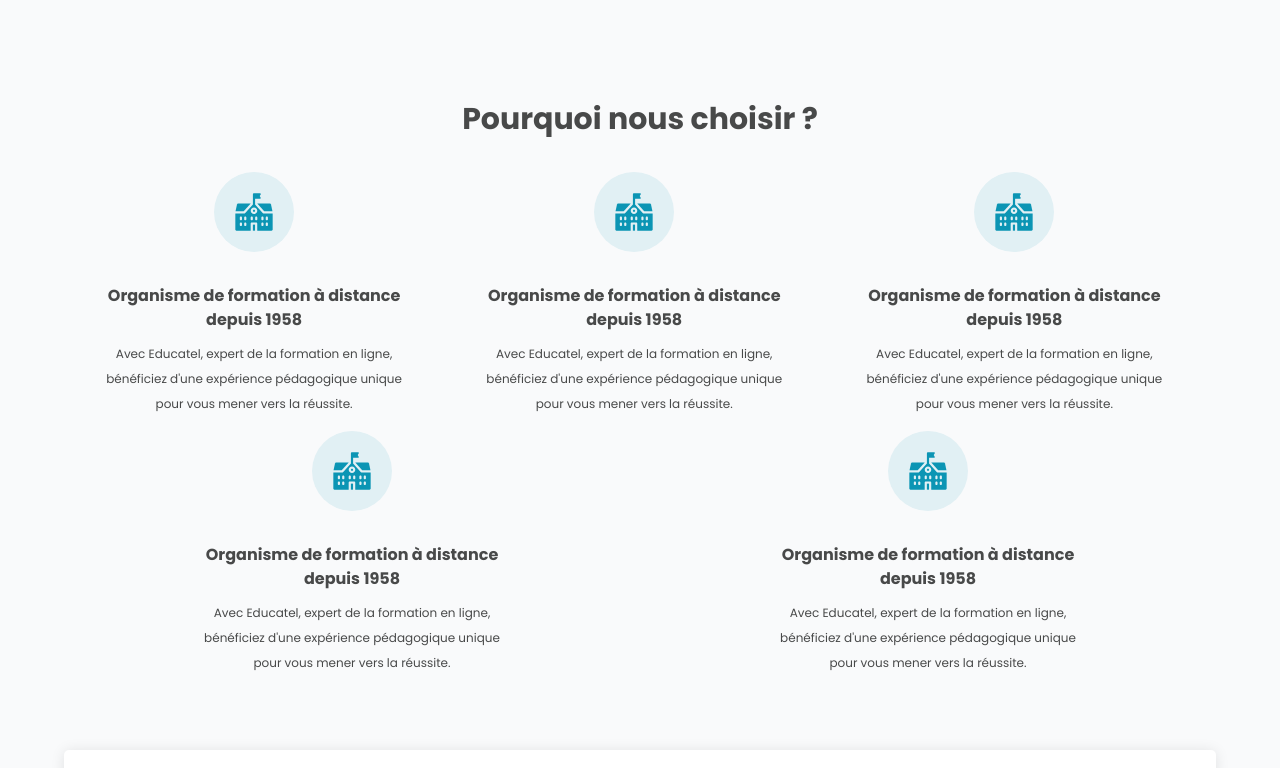
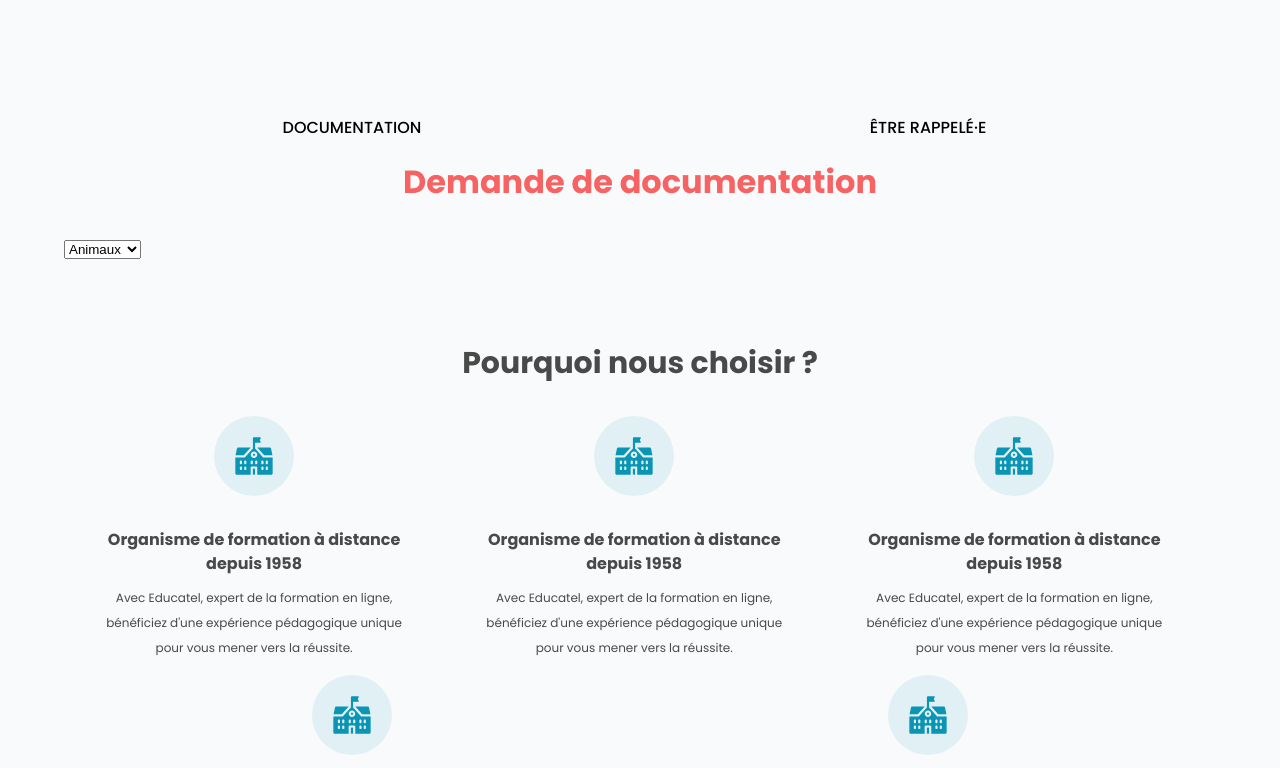
Before and after one commit to MarCarp/Educatel-HomePage, a plain HTML site: page index.html in a window 1280 px wide. Shown: the part 1705-2473 px from the top of the page. Drawn offline with Linux system fonts and the light colour scheme; a script that the page names is missing.

Commit message:
Add formulaire block first part

```diff
--- a/index.html
+++ b/index.html
@@ -158,6 +158,30 @@
                 </ul>
             </div>
         </section>
+        <section class="block formulaire">
+            <div class="container">
+                <div class="formulaire">
+                    <div class="tabs-row">
+                        <div class="documentation-tab tab">
+                            Documentation
+                        </div>
+                        <div class="webcallback-tab tab">
+                            Être rappelé·e
+                        </div>
+                    </div>
+                    <div class="documentation-form">
+                        <h2 class="title">Demande de documentation</h2>
+                        <form id="documentation" action="#" method="post">
+                            <select name="sector" id="sector">
+                                <option value="animaux">Animaux</option>
+                                <option value="">Bien-être</option>
+                                <option value="">BTP</option>
+                                </select>
+                        </form>
+                    </div>
+                </div>
+            </div>
+        </section>
         <section class="block reassurances">
             <div class="container">
                 <h2 class="section-title">Pourquoi nous choisir ?</h2>
--- a/style.css
+++ b/style.css
@@ -1,4 +1,4 @@
-@import url('https://fonts.googleapis.com/css2?family=Poppins:wght@400;500;600;700&display=swap');
+@import url("https://fonts.googleapis.com/css2?family=Poppins:wght@400;500;600;700&display=swap");
 
 * {
   box-sizing: border-box;
@@ -7,7 +7,7 @@
 body {
   background-color: var(--neutral-background);
   margin: 0;
-    font-family: 'Poppins', sans-serif;
+  font-family: "Poppins", sans-serif;
 }
 
 /* GLOBAL */
@@ -51,10 +51,10 @@ h2 {
   font-size: 14px;
   font-weight: 600;
   margin-right: 20px;
-    letter-spacing: -.015em;
+  letter-spacing: -0.015em;
   line-height: 1.8;
   text-decoration: none;
-    transition: color .5s ease;
+  transition: color 0.5s ease;
 }
 
 .pre-header a:last-child {
@@ -108,7 +108,7 @@ h2 {
   color: var(--brand-primary);
   cursor: pointer;
   height: 35px;
-    font-family: 'Poppins', sans-serif;
+  font-family: "Poppins", sans-serif;
   font-size: 14px;
   font-weight: 500;
   padding: 5px;
@@ -287,7 +287,7 @@ h2 {
   font-weight: 600;
   padding: 8px 0 0 15px;
   text-decoration: none;
-    transition: color .3s;
+  transition: color 0.3s;
   z-index: 1;
   margin: 0 10px;
   height: 100%;
@@ -320,6 +320,24 @@ h2 {
 
 .block.sectors .sector:nth-child(4n) a {
   margin-right: 0;
+}
+/* BLOCK FORMULAIRE */
+.block.formulaire .title {
+  color: var(--brand-primary);
+  font-size: 32px;
+  line-height: 1.5;
+}
+
+.block.formulaire .tabs-row {
+  display: flex;
+}
+
+.block.formulaire .tab {
+  flex: 1;
+  font-weight: 500;
+  padding: 18px 10px;
+  text-align: center;
+  text-transform: uppercase;
 }
 
 /* BLOCK REASSURANCES */
@@ -407,7 +425,7 @@ footer .cartouche .institutional .logo {
   width: 80px;
 }
 
-footer .cartouche .institutional .logo img{
+footer .cartouche .institutional .logo img {
   width: 100%;
 }
 
```
Lines whose indentation alone changed are shown as unchanged.
